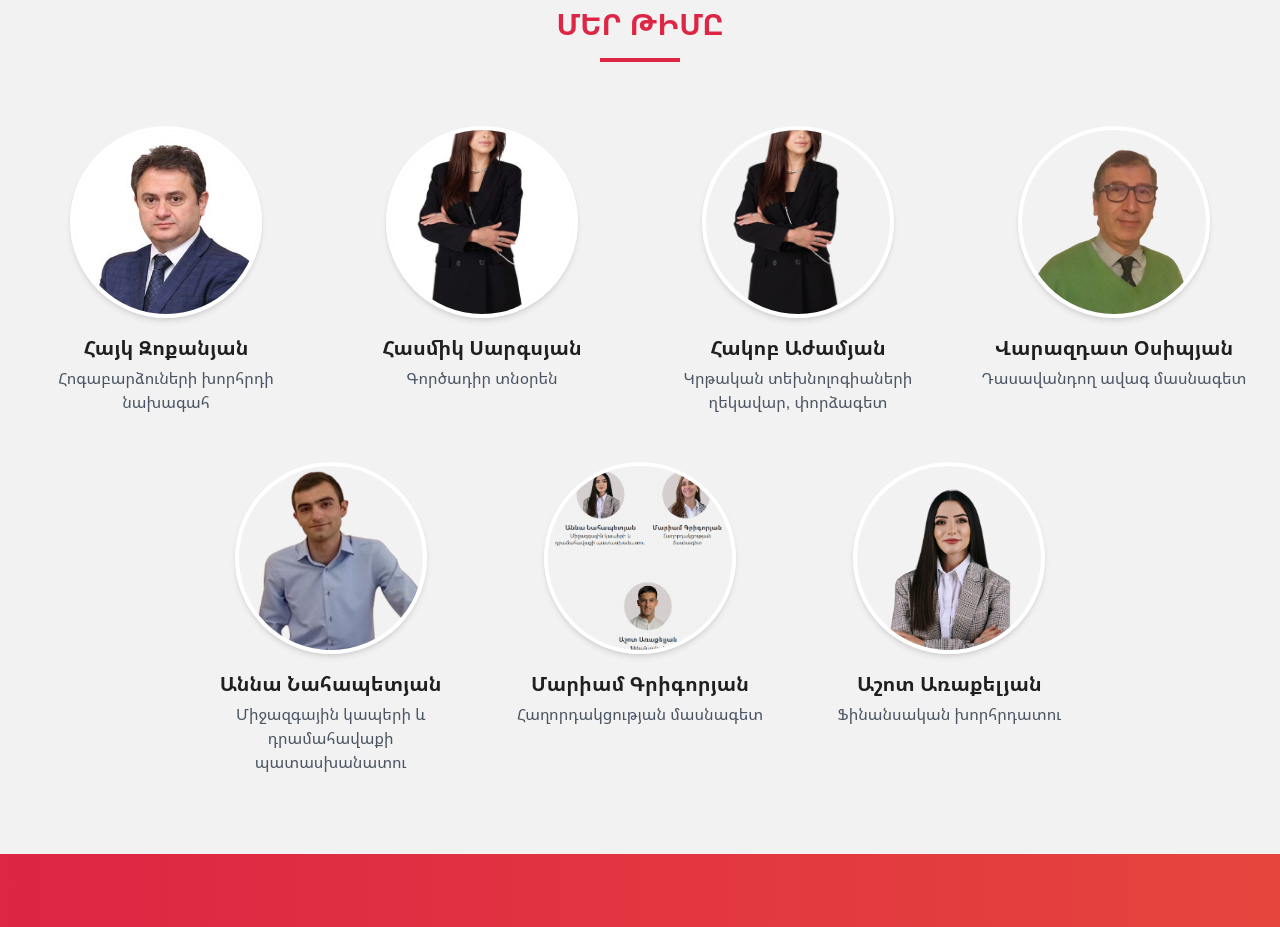
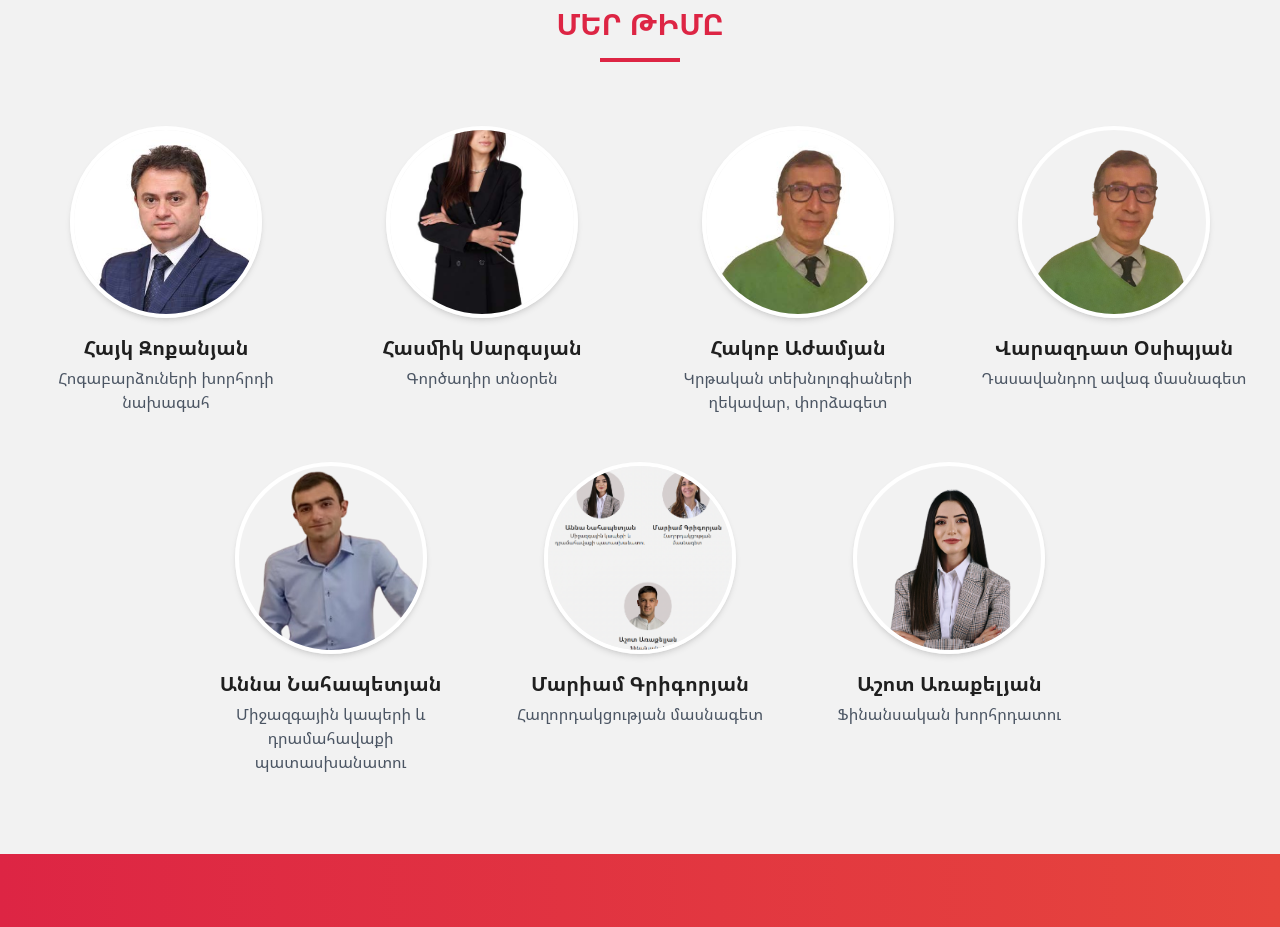
Before and after one commit to fulfilledbyai/zenith-academy-web, a React (Vite) app: page / in a window 1280 px wide. Shown: the part 4200-5127 px from the top of the page. Built offline with nearby package versions, Linux system fonts and the light colour scheme.

Commit message:
Visual edit in Lovable
Edited UI in Lovable

```diff
--- a/src/pages/Index.tsx
+++ b/src/pages/Index.tsx
@@ -204,7 +204,7 @@ const Index = () => {
 
             <div className="text-center">
               <div className="rounded-full overflow-hidden w-48 h-48 mx-auto mb-4 border-4 border-white shadow-md">
-                <img src="/lovable-uploads/55be7807-fd28-4ad4-8825-ec3b61d365f1.png" alt={t('team.hagop')} className="w-full h-full object-cover" />
+                <img alt={t('team.hagop')} className="w-full h-full object-cover" src="/lovable-uploads/3a48826d-51eb-4a54-9afd-c9010f31f38c.jpg" />
               </div>
               <h3 className="text-xl font-bold mb-1">{t('team.hagop')}</h3>
               <p className="text-gray-600">{t('team.hagopRole')}</p>
```
Also changed, not shown: public/lovable-uploads/3a48826d-51eb-4a54-9afd-c9010f31f38c.jpg (added).
